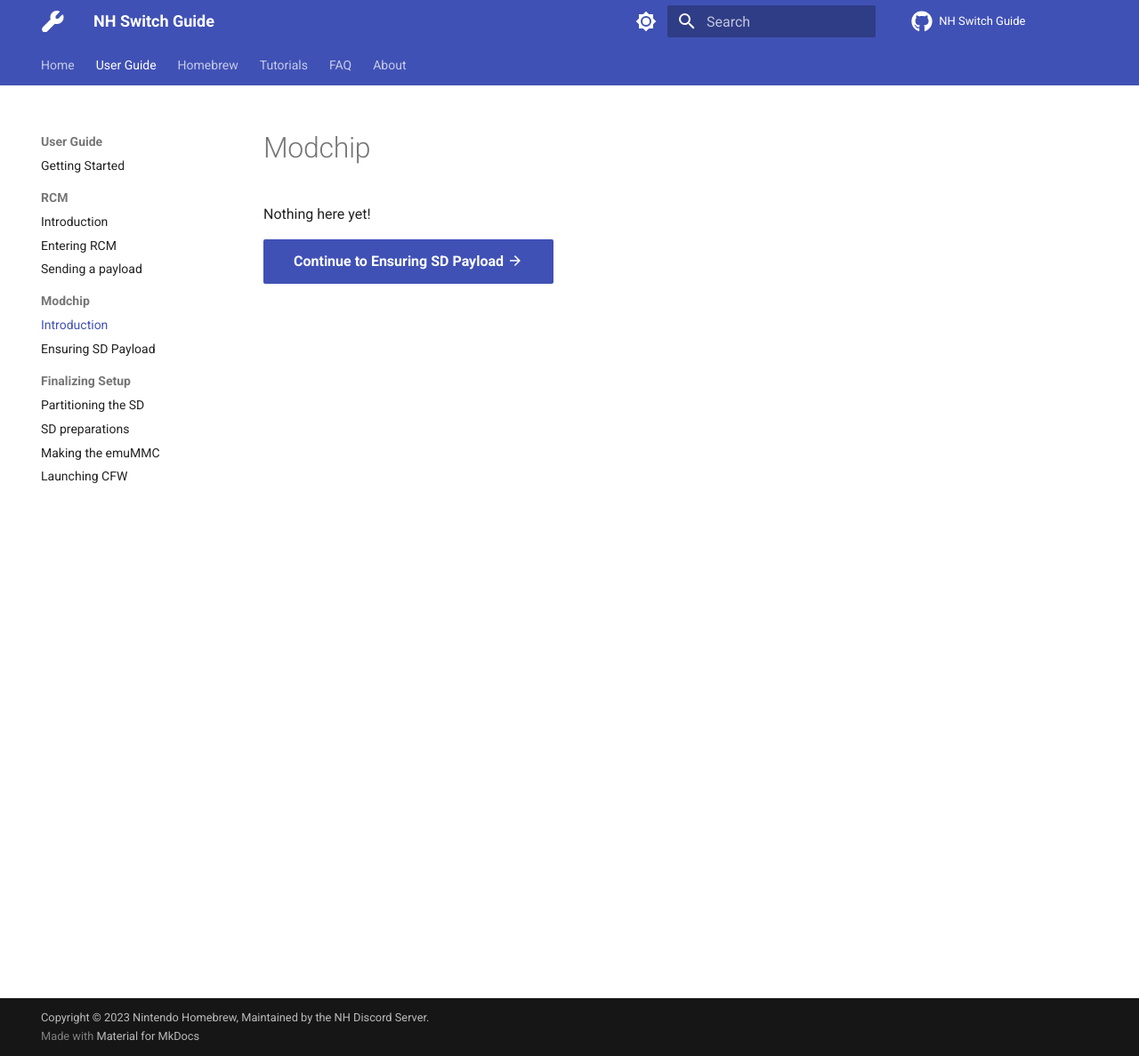
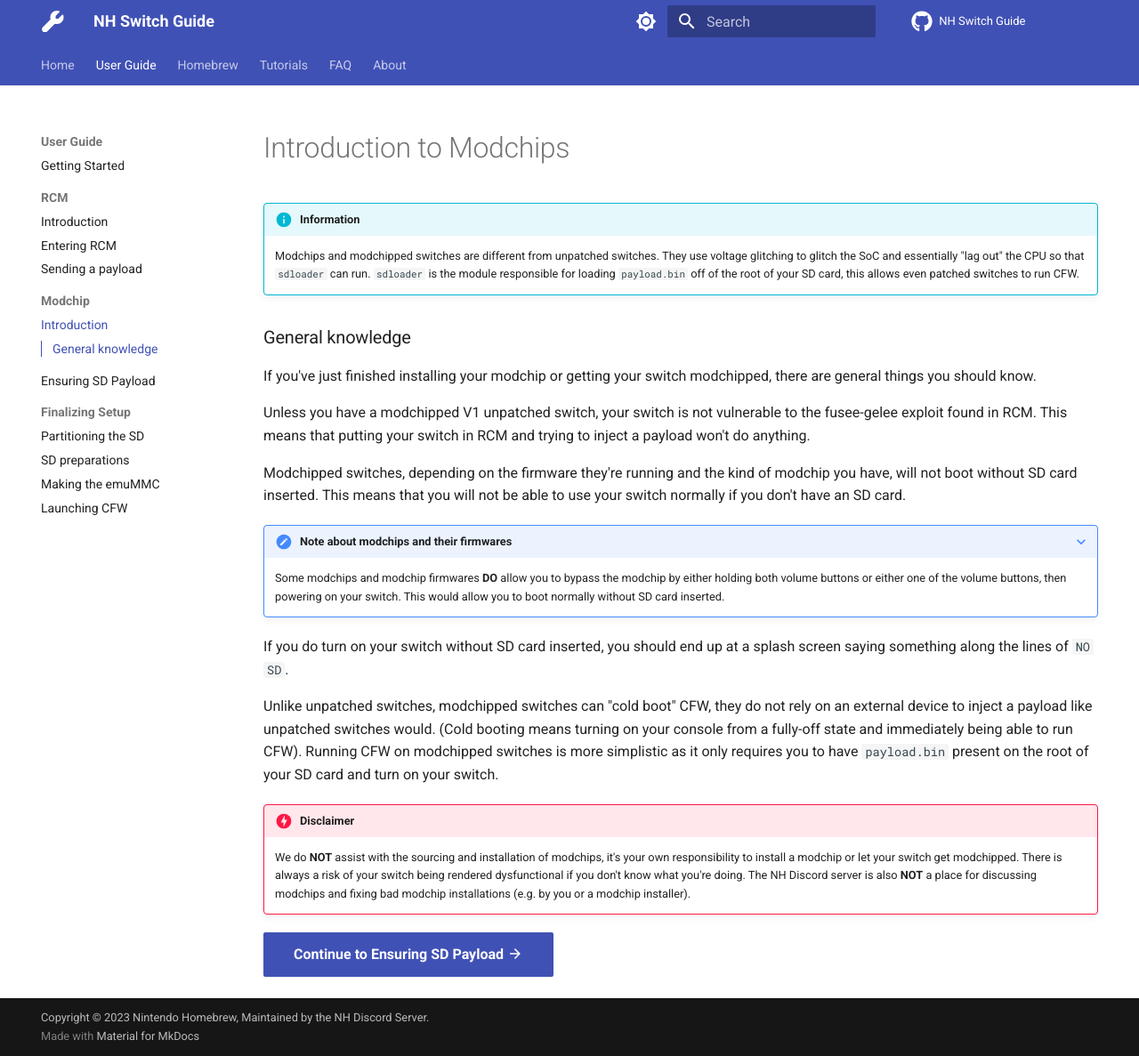
Before and after one commit to nh-server/switch-guide, an MkDocs documentation site: the page built from docs/user_guide/modchip/index.md, in a window 1280 px wide and 1187 px high. Shown: the whole window at 89% size. Built offline with MkDocs 1.6.1 and Material for MkDocs 9.7.7, drawn with Linux system fonts in a browser that asks for light colours; comment, search, counter and statistics services are not loaded.

Commit message:
Add modchip introduction page

```diff
--- a/docs/user_guide/modchip/index.md
+++ b/docs/user_guide/modchip/index.md
@@ -1,5 +1,31 @@
-# Modchip
+# Introduction to Modchips
 
-Nothing here yet!
+!!! info "Information"
+    Modchips and modchipped switches are different from unpatched switches. They use voltage glitching to glitch the SoC      and essentially "lag out" the CPU so that `sdloader` can run.
+    `sdloader` is the module responsible for loading `payload.bin` off of the root of your SD card, this allows even          patched switches to run CFW.
+
+### General knowledge
+
+If you've just finished installing your modchip or getting your switch modchipped, there are general things you should know.
+
+Unless you have a modchipped V1 unpatched switch, your switch is not vulnerable to the fusee-gelee exploit found in RCM.
+This means that putting your switch in RCM and trying to inject a payload won't do anything.
+
+Modchipped switches, depending on the firmware they're running and the kind of modchip you have, will not boot without SD card inserted.
+This means that you will not be able to use your switch normally if you don't have an SD card.
+
+???+ note "Note about modchips and their firmwares"
+    Some modchips and modchip firmwares **DO** allow you to bypass the modchip by either holding both volume buttons or       either one of the volume buttons, then powering on your switch. This would allow you to boot normally without SD card     inserted.
+
+If you do turn on your switch without SD card inserted, you should end up at a splash screen saying something along the lines of `NO SD`.
+
+Unlike unpatched switches, modchipped switches can "cold boot" CFW, they do not rely on an external device to inject a payload like unpatched switches would.
+(Cold booting means turning on your console from a fully-off state and immediately being able to run CFW).
+Running CFW on modchipped switches is more simplistic as it only requires you to have `payload.bin` present on the root of your SD card and turn on your switch.
+
+!!! danger "Disclaimer"
+    We do **NOT** assist with the sourcing and installation of modchips, it's your own responsibility to install a modchip or let your switch get modchipped.
+    There is always a risk of your switch being rendered dysfunctional if you don't know what you're doing.
+    The NH Discord server is also **NOT** a place for discussing modchips and fixing bad modchip installations (e.g. by you or a modchip installer).
 
 [Continue to Ensuring SD Payload :material-arrow-right:](ensure_sd_payload.md){ .md-button .md-button--primary }
```
